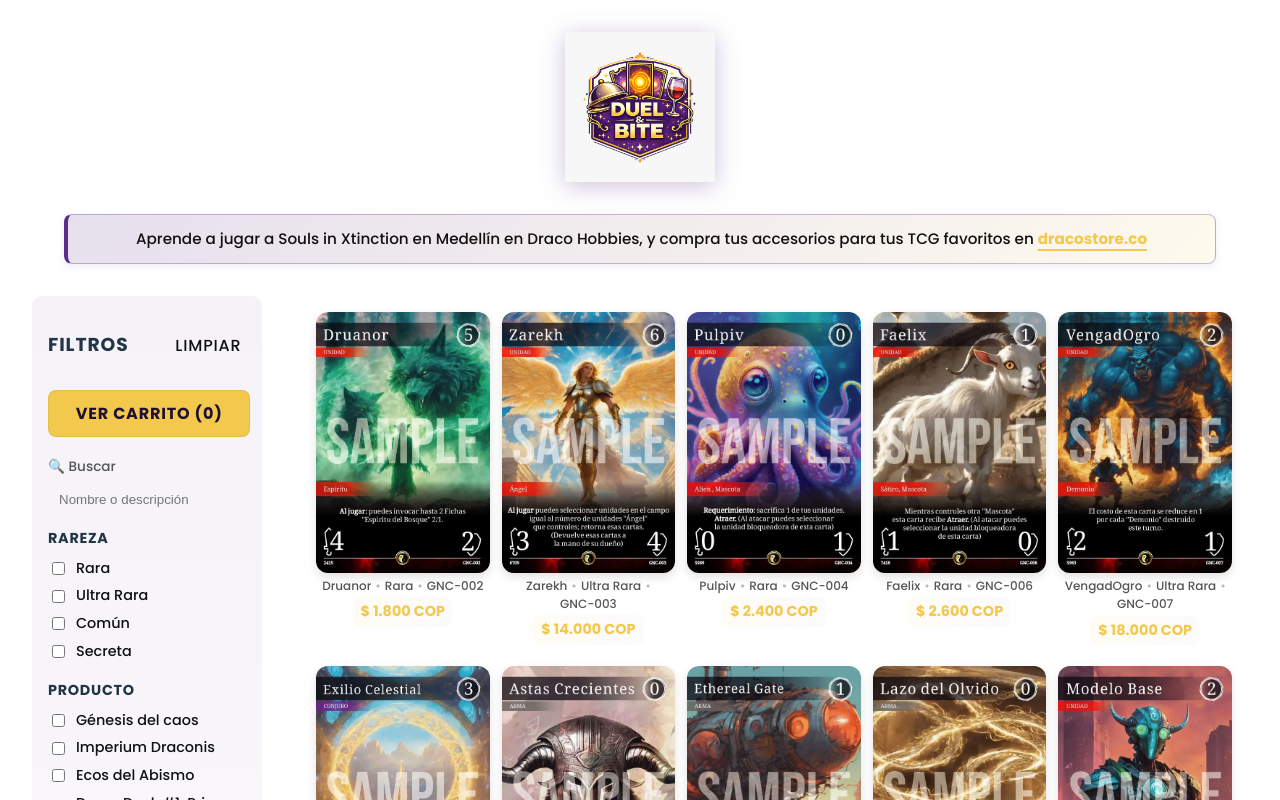
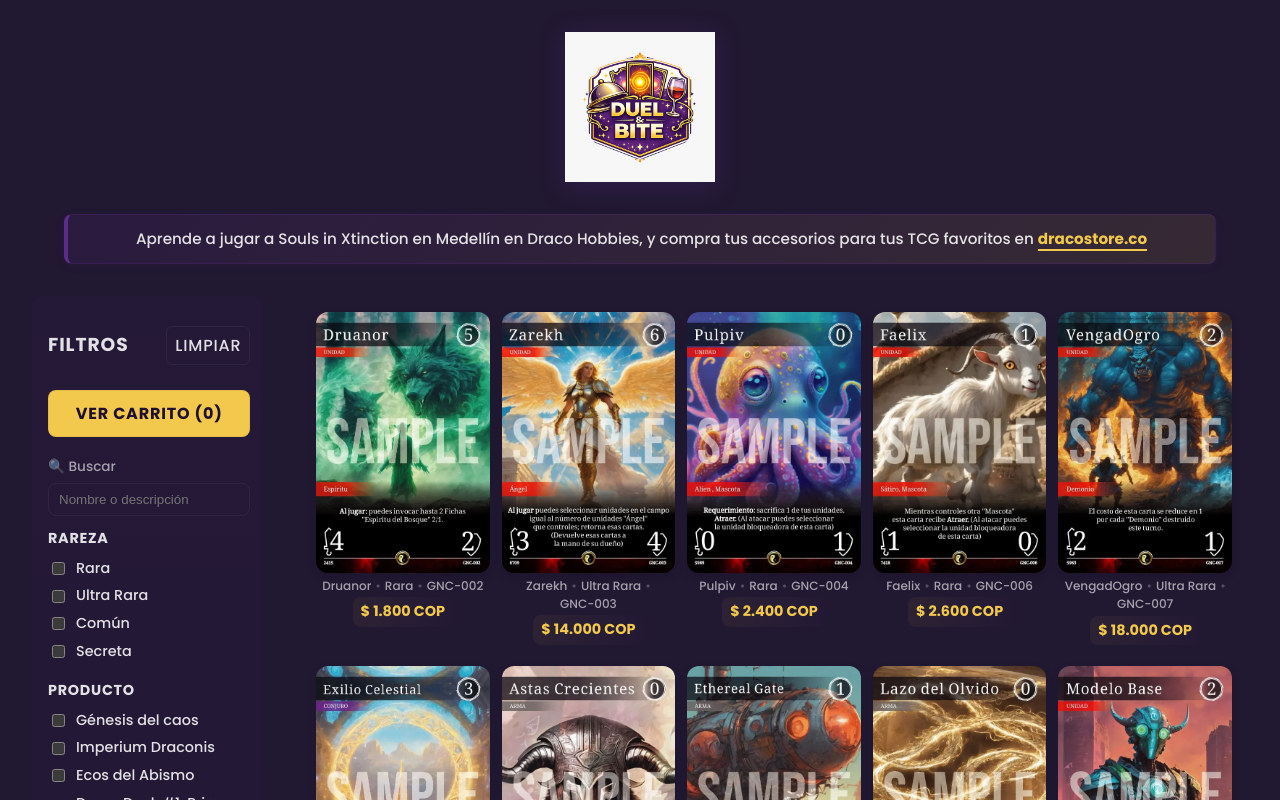
Before and after one commit to FelipeFranco97/duelbite, a React (Vite) app: page / in a window 1280 px wide. Shown: the top 800 px of the page. Built offline with nearby package versions, Linux system fonts and the light colour scheme.

Commit message:
Fix Modo Oscuro

```diff
--- a/src/index.css
+++ b/src/index.css
@@ -13,7 +13,7 @@
   --text-dark: #1f1033;
   --text-muted: #6B5A7F;
 
-  color-scheme: light dark;
+  color-scheme: dark;
   color: rgba(255, 255, 255, 0.87);
   background-color: #211832;
 
@@ -93,20 +93,3 @@
 button:focus-visible {
   outline: 4px auto -webkit-focus-ring-color;
 }
-
-@media (prefers-color-scheme: light) {
-  :root {
-    color: #213547;
-    background-color: #ffffff;
-     --text-primary: #111;
-    --text-secondary: #555;
-    --card-shadow: rgba(0, 0, 0, 0.15);
-  }
-  a:hover {
-    color: #747bff;
-  }
-  button {
-    background-color: #f9f9f9;
-  }
-
-}
```
